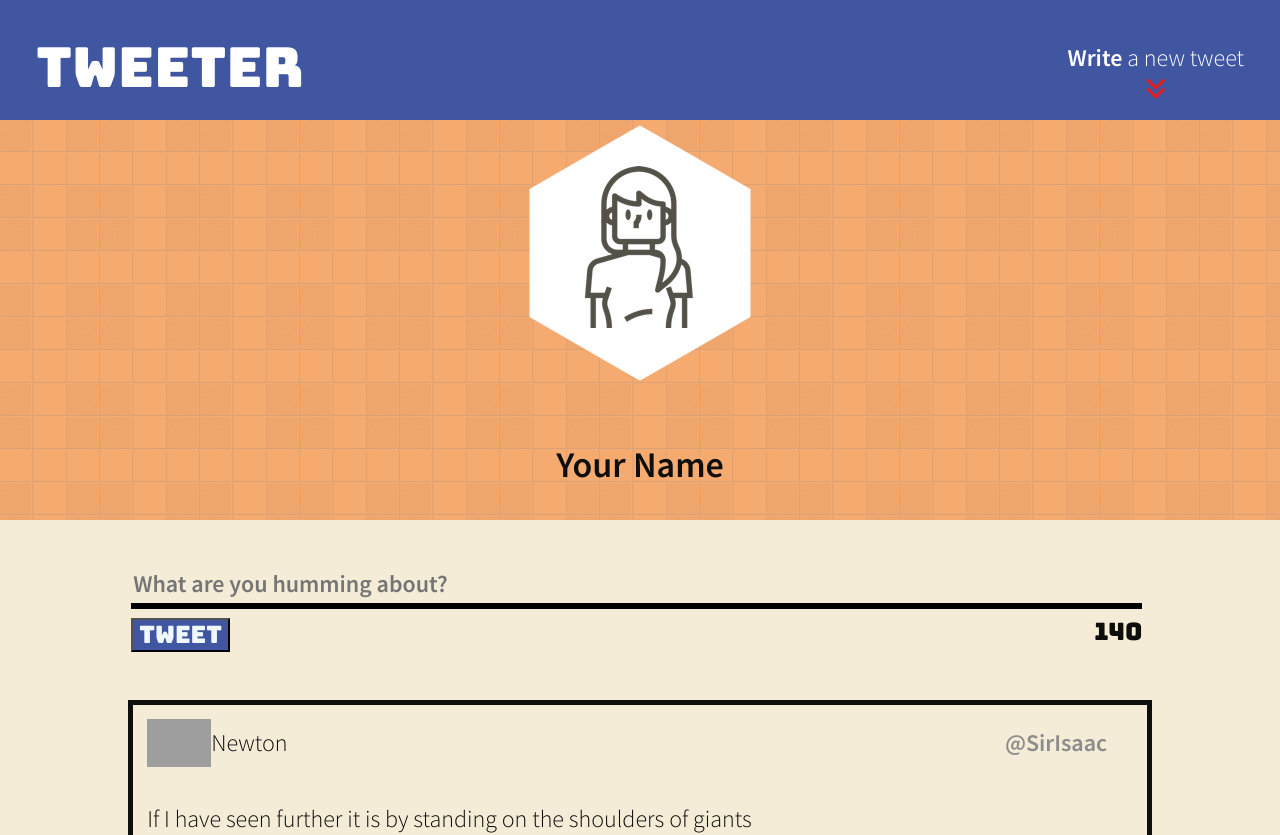
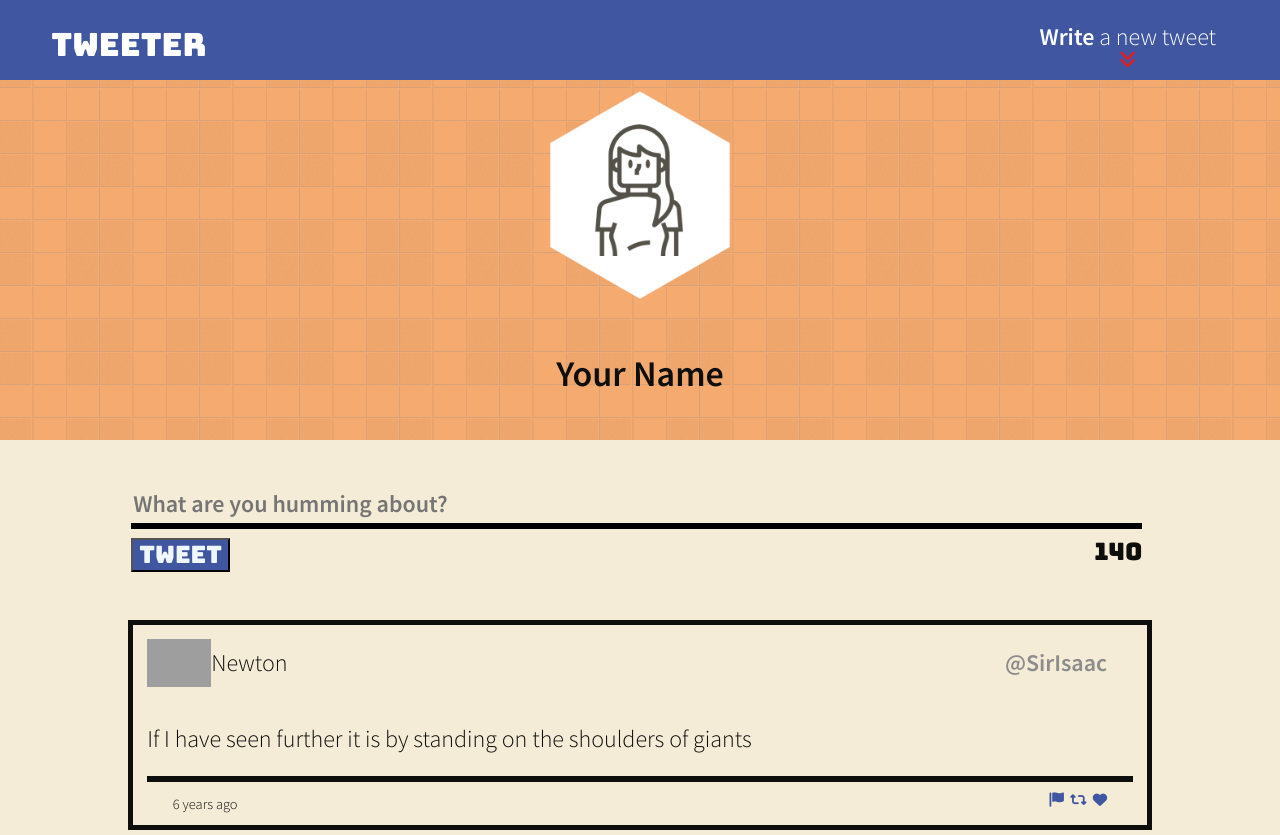
Before and after one commit to JoryLa/TweeterTemplate, a website: page public/index.html in a window 1280 px wide. Shown: the top 835 px of the page. Drawn offline with nearby package versions, Linux system fonts and the light colour scheme; grey boxes are pictures that could not be loaded.

Commit message:
Mostly formatted for phone, tablet and deskttop screen use

```diff
--- a/public/styles/header.css
+++ b/public/styles/header.css
@@ -1,14 +1,51 @@
 header {
   display: flex;
   flex-direction: column;
-  justify-content: center;
+  justify-content: flex-end;
   align-items: center;
-  height: 400px;
+  height: 32vh;
   width: 100vw;
   background-image: url('../images/peach.png');
-  margin-top: 120px;
+  z-index: 0;
+}
+
+.your-profile {
+  display: flex;
+  flex-direction: column;
+  align-items: center;
 }
 
 .name {
   font-family: 'Source Sans Pro', sans-serif;
+  font-size: 1em;
+  display: flex;
+  width: 80vw;
+  justify-content: center;
+  margin-top: 1%;
+  margin-bottom: 2%;
 }
+
+.profile-hex {
+  height: 7.3rem;
+  width: 7.3rem;
+}
+
+@media only screen and (min-width: 768px) {
+  .profile-hex {
+    height: 13rem;
+    width: 13rem;
+  }
+
+  .name{
+    margin-bottom: 4.5%;
+    margin-top: 2%;
+    font-size: 1.5em;
+  }
+}
+
+@media only screen and (min-width: 1024px) {
+  header {
+    margin-top: 10%;
+    padding-top: 30%;
+  }
+}
--- a/public/styles/layout.css
+++ b/public/styles/layout.css
@@ -18,6 +18,9 @@ body {
   color: #0e0e0d;
   font-size: 24px;
   font-family: 'Source Sans Pro', sans-serif;
+  display: flex;
+  flex-direction: column;
+  justify-content: center;
   align-items: center;
   background-color: rgb(245, 236, 215);
 }
@@ -35,3 +38,13 @@ body {
   background-color: rgb(245, 236, 215);
   height: 18em;
  }
+
+ @media only screen and (min-width: 1024px) {
+   body {
+
+     align-items: center;
+     height: 100vh;
+     width: 100vw;
+   }
+
+ }
--- a/public/styles/nav.css
+++ b/public/styles/nav.css
@@ -1,28 +1,32 @@
 nav {
   display: flex;
   justify-content: space-between;
-  height: 120px;
+  height: 8vh;
   width: 100vw;
-  background-color: #4056A1;
+  /*background-color: #4056A1; /* ---> min 768px*/
+  background-color: transparent; /*---> min 320px*/
   color: #FFFFFF;
-  padding: 1.5em;
+  padding-left: 5%;
+  padding-right: 5%;
   position: fixed;
   top: 0;
-  width: 100%;
+  z-index: 1;
+  margin-top: 4%;
 }
 
 .navleft {
   display: flex;
   font-family: 'Bungee', cursive;
-  font-size: 2.3em;
+  font-size: 1.8rem;
   height: 1em;
  }
 
  .navright {
    display: flex;
-   justify-content: center;
+   justify-content: flex-start;
    align-items: center;
    flex-direction: column;
+   padding-top: 0.5%;
  }
 
  .write {
@@ -31,8 +35,60 @@ nav {
 
  #navicon {
    color: rgb(227, 30, 30);
+   font-size: 0.75em;
+   padding-top: 1.2%;
  }
 
  .navnew {
-  height: 0.3em;
+  height: 1em;
+  margin-top: 0px;
+  margin-bottom: 0px;
+  font-size: large;
  }
+
+@media only screen and (min-width: 768px) {
+  .navnew {
+    font-size: larger;
+  }
+
+  #navicon {
+    font-size: 1.1em;
+  }
+
+  .navleft {
+    font-size: 2.4rem;
+  }
+}
+
+@media only screen and (min-width: 1024px) {
+  nav {
+    height: 10vh;
+    width: 100vw;
+    margin-top: 0;
+    background-color: #4056A1;
+    padding-left: 4vw;
+    padding-right: 5vw;
+    display: flex;
+    align-items: center;
+  }
+
+  #navicon {
+    font-size: 0.8em
+  }
+
+  .navleft {
+    font-size: 2rem;
+    padding-top: 0.3%;
+
+  }
+
+  .navnew {
+    font-size: 1em;
+  }
+
+  .navright {
+    padding-top: 0.5em;
+  }
+
+
+}
--- a/public/styles/tweets.css
+++ b/public/styles/tweets.css
@@ -19,6 +19,10 @@ article {
 
 article:hover {
   box-shadow: 5px 10px #888888;
+}
+
+.tweetText {
+  overflow-wrap: anywhere;
 }
 
 .withTweet {
```
